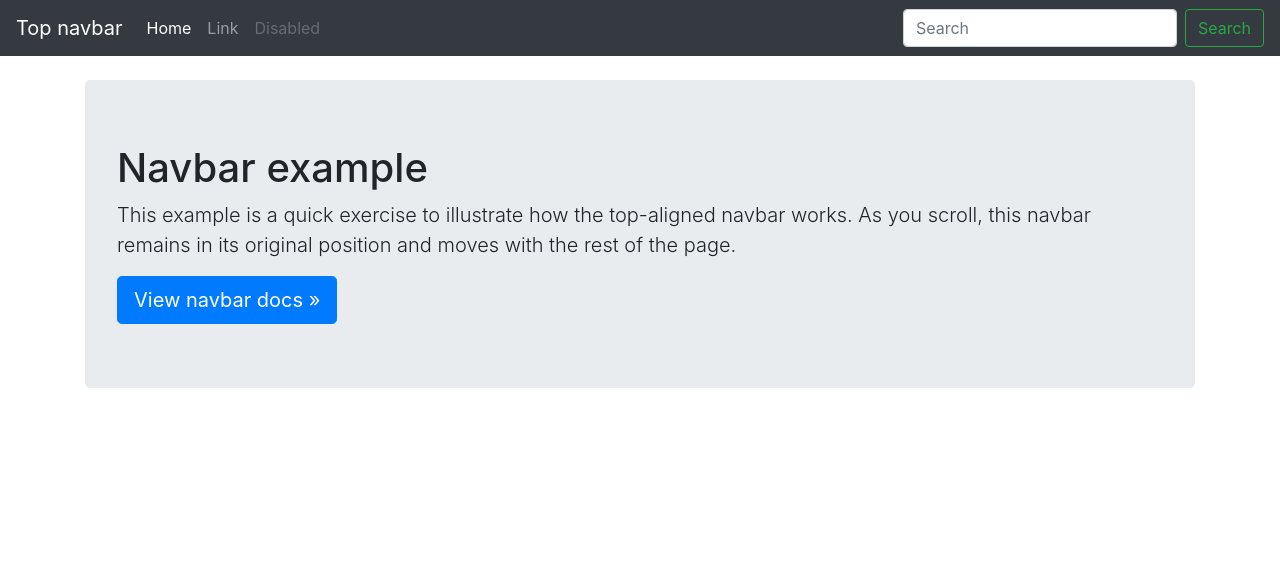
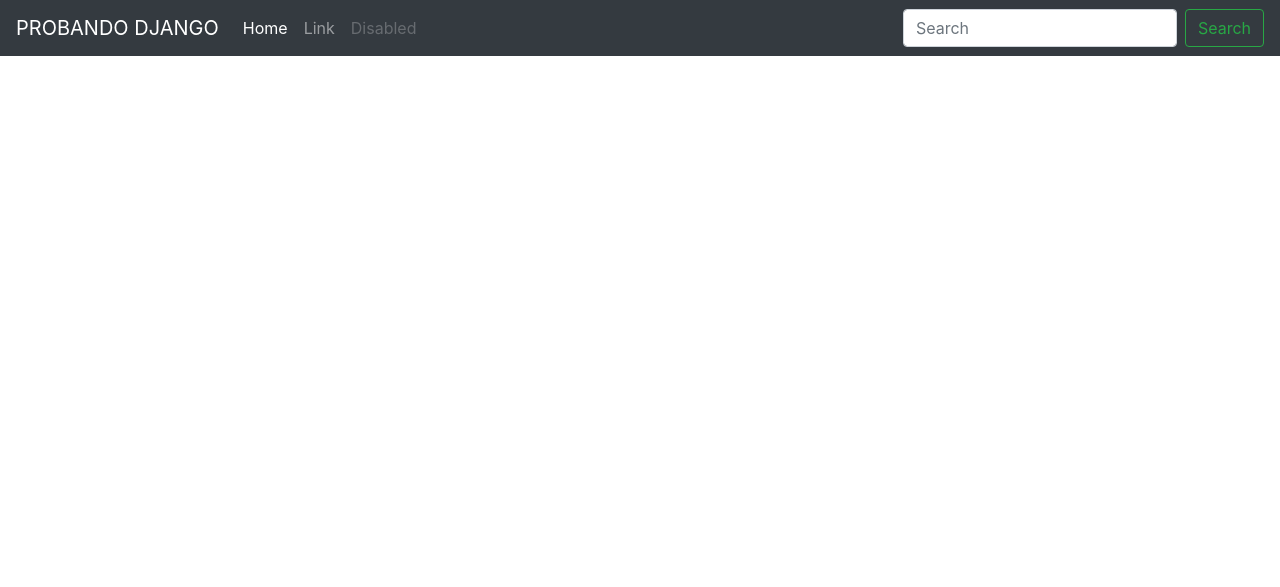
Before and after one commit to 1SR4Sil12/Curso-Django, a Django app: template src/templates/base.html in a window 1280 px wide. Shown: the top 587 px of the page. Run offline with Django 3.2, Linux system fonts and the light colour scheme; the template is opened without the code that fills it, so the values that code supplies are empty; some libraries are stand-ins or nearby versions.

Commit message:
video 24
plantillas: herencia, include tags, blocks

```diff
--- a/src/boletin/views.py
+++ b/src/boletin/views.py
@@ -37,7 +37,7 @@ def inicio(request):
 	#	abc2 = form_data.get("nombre")
 	#	obj = Registrado.objects.create(email=abc, nombre=abc2)
 
-	return render(request, "base.html", context)
+	return render(request, "inicio.html", context)
 # Create your views here.
 def contact(request):
 	form = ContactForm(request.POST or None)
--- a/src/templates/base.html
+++ b/src/templates/base.html
@@ -10,55 +10,30 @@
     <meta name="author" content="">
     <link rel="icon" href="../../../../favicon.ico">
 
-    <title>Top navbar example for Bootstrap</title>
+    <title>{% block head_title %}{% endblock %} Curso DJango 1.10</title>
 
-    <!-- Bootstrap core CSS -->
-    <link href="{% static '/css/bootstrap.min.css' %}" rel="stylesheet">
+{% include "head_css.html" %}
 
-    <!-- Custom styles for this template -->
-    <link href="{% static 'navbar-top.css' %}" rel="stylesheet">
   </head>
 
   <body>
 
-    <nav class="navbar navbar-expand-md navbar-dark bg-dark mb-4">
-      <a class="navbar-brand" href="#">Top navbar</a>
-      <button class="navbar-toggler" type="button" data-toggle="collapse" data-target="#navbarCollapse" aria-controls="navbarCollapse" aria-expanded="false" aria-label="Toggle navigation">
-        <span class="navbar-toggler-icon"></span>
-      </button>
-      <div class="collapse navbar-collapse" id="navbarCollapse">
-        <ul class="navbar-nav mr-auto">
-          <li class="nav-item active">
-            <a class="nav-link" href="#">Home <span class="sr-only">(current)</span></a>
-          </li>
-          <li class="nav-item">
-            <a class="nav-link" href="#">Link</a>
-          </li>
-          <li class="nav-item">
-            <a class="nav-link disabled" href="#">Disabled</a>
-          </li>
-        </ul>
-        <form class="form-inline mt-2 mt-md-0">
-          <input class="form-control mr-sm-2" type="text" placeholder="Search" aria-label="Search">
-          <button class="btn btn-outline-success my-2 my-sm-0" type="submit">Search</button>
-        </form>
+{% include "navbar.html" %}
+
+    <div class="container">
+{% block jumbotron %}
+
+{% block jumbotron_content %}
+
+{% endblock %}
       </div>
-    </nav>
+{% endblock %}
 
-    <main role="main" class="container">
-      <div class="jumbotron">
-        <h1>Navbar example</h1>
-        <p class="lead">This example is a quick exercise to illustrate how the top-aligned navbar works. As you scroll, this navbar remains in its original position and moves with the rest of the page.</p>
-        <a class="btn btn-lg btn-primary" href="../../components/navbar/" role="button">View navbar docs &raquo;</a>
-      </div>
-    </main>
+{% block content %}
+{% endblock %}
 
-    <!-- Bootstrap core JavaScript
-    ================================================== -->
-    <!-- Placed at the end of the document so the pages load faster -->
-    <script src="https://code.jquery.com/jquery-3.3.1.slim.min.js" integrity="sha384-q8i/X+965DzO0rT7abK41JStQIAqVgRVzpbzo5smXKp4YfRvH+8abtTE1Pi6jizo" crossorigin="anonymous"></script>
-    <script>window.jQuery || document.write('<script src="../../assets/js/vendor/jquery-slim.min.js"><\/script>')</script>
-    <script src="../../assets/js/vendor/popper.min.js"></script>
-    <script src="../../dist/js/bootstrap.min.js"></script>
+    </div>
+
+{% include "javascript.html" %}
   </body>
 </html>
--- /dev/null
+++ b/src/templates/head_css.html
@@ -0,0 +1,6 @@
+{% load static %}
+ <!-- Bootstrap core CSS -->
+    <link href="{% static '/css/bootstrap.min.css' %}" rel="stylesheet">
+
+    <!-- Custom styles for this template -->
+    <link href="{% static 'navbar-top.css' %}" rel="stylesheet">
--- /dev/null
+++ b/src/templates/javascript.html
@@ -0,0 +1,8 @@
+{% load static %}
+ <!-- Bootstrap core JavaScript
+    ================================================== -->
+    <!-- Placed at the end of the document so the pages load faster -->
+    <script src="https://code.jquery.com/jquery-3.3.1.slim.min.js" integrity="sha384-q8i/X+965DzO0rT7abK41JStQIAqVgRVzpbzo5smXKp4YfRvH+8abtTE1Pi6jizo" crossorigin="anonymous"></script>
+    <script>window.jQuery || document.write('<script src="../../assets/js/vendor/jquery-slim.min.js"><\/script>')</script>
+    <script src="../../assets/js/vendor/popper.min.js"></script>
+    <script src="../../dist/js/bootstrap.min.js"></script>
--- /dev/null
+++ b/src/templates/navbar.html
@@ -0,0 +1,23 @@
+ <nav class="navbar navbar-expand-md navbar-dark bg-dark mb-4">
+      <a class="navbar-brand" href="#">PROBANDO DJANGO</a>
+      <button class="navbar-toggler" type="button" data-toggle="collapse" data-target="#navbarCollapse" aria-controls="navbarCollapse" aria-expanded="false" aria-label="Toggle navigation">
+        <span class="navbar-toggler-icon"></span>
+      </button>
+      <div class="collapse navbar-collapse" id="navbarCollapse">
+        <ul class="navbar-nav mr-auto">
+          <li class="nav-item active">
+            <a class="nav-link" href="#">Home <span class="sr-only">(current)</span></a>
+          </li>
+          <li class="nav-item">
+            <a class="nav-link" href="#">Link</a>
+          </li>
+          <li class="nav-item">
+            <a class="nav-link disabled" href="#">Disabled</a>
+          </li>
+        </ul>
+        <form class="form-inline mt-2 mt-md-0">
+          <input class="form-control mr-sm-2" type="text" placeholder="Search" aria-label="Search">
+          <button class="btn btn-outline-success my-2 my-sm-0" type="submit">Search</button>
+        </form>
+      </div>
+    </nav>
```
Also changed, not shown: src/templates/inicio.html (+14 -1 lines), 1 other file.
